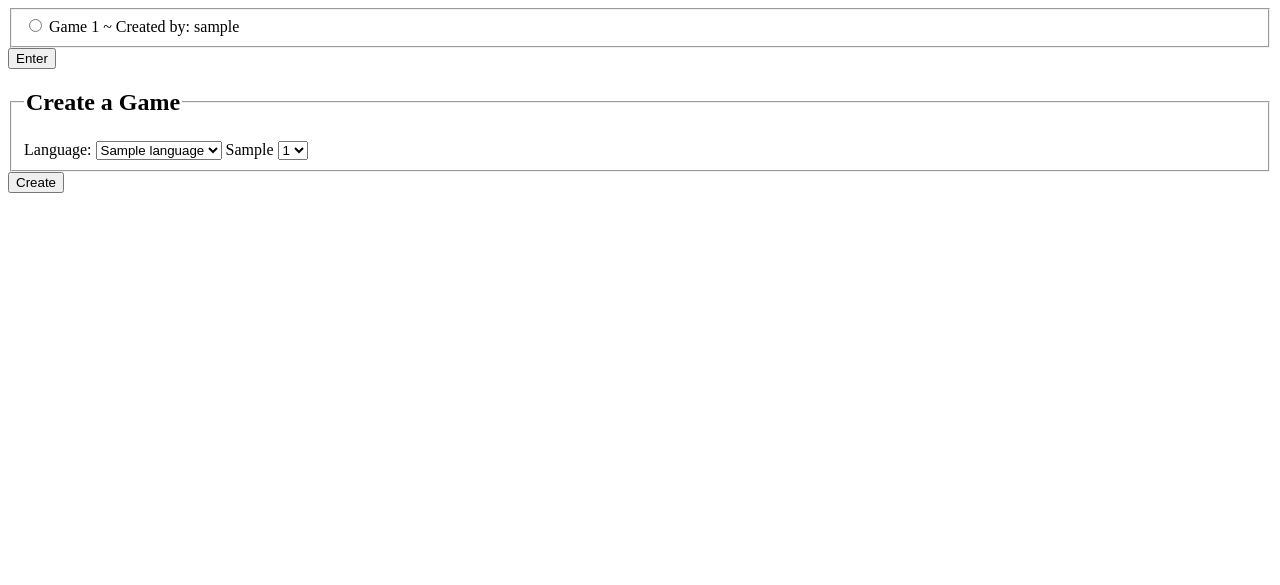
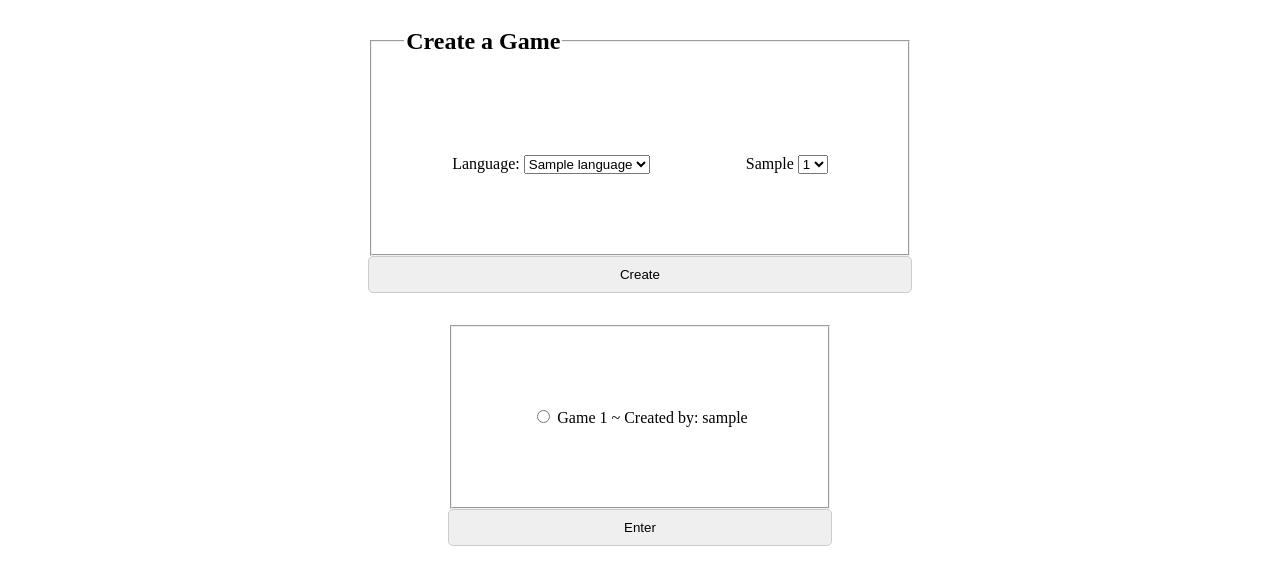
Before and after one commit to marcosdima/bleff_django, a Django app: page /game/ in a window 1280 px wide. Shown: the top 585 px of the page. Run offline with Django 5.2, Linux system fonts and the light colour scheme; tables that the repository leaves empty hold one stand-in row (values such as "Sample post").

Commit message:
new: implementing styles on index

```diff
--- a/bleff/game/templates/game/base.html
+++ b/bleff/game/templates/game/base.html
@@ -12,9 +12,10 @@
     </script>
     <script src="{% static 'game/js/WebSocketManager.js' %}" type="module"></script>
     <script src="{% static 'game/js/WebSocketSetup.js' %}" type="module"></script>
+    <link rel="stylesheet" href="{% static 'bleff/css/styles.css' %}">
 </head>
 <body>
-    <main>
+    <main class="main_container">
         {% block content %}{% endblock %}
     </main>
 </body>
--- a/bleff/game/templates/game/index.html
+++ b/bleff/game/templates/game/index.html
@@ -1,48 +1,59 @@
+{% load static %}
+
 <!DOCTYPE html>
 <html lang="en">
 <head>
     <meta charset="UTF-8">
     <meta name="viewport" content="width=device-width, initial-scale=1.0">
     <title>Bleff</title>
+    <link rel="stylesheet" href="{% static 'bleff/css/styles.css' %}">
 </head>
 <body>
-    {% if object_list %}
-        <form action="{% url 'game:enter_game' %}" method="post">
+    <form action="{% url 'game:create' %}" method="post" class="main_container">
         {% csrf_token %}
-            <fieldset>
-                {% for game in object_list %}
-                    <div>
-                        <input type="radio" name="game" id="game{{ forloop.counter }}" value="{{ game.id }}">
-                        <label>Game {{game.id}} ~ Created by: {{game.creator}}</label>
-                    </div>
-                {% endfor %}
-            </fieldset>
-            <input type="submit" value="Enter">
-        </form>
-    {% else %}
-        <div>No games are available.</div>
-    {% endif %}
-    <form action="{% url 'game:create' %}" method="post">
-        {% csrf_token %}
-        <fieldset>
+        <fieldset class="row_container">
             <legend><h2>Create a Game</h2></legend>
+
+                <div class="pointer">
                     <label for="language">Language: </label>
                     <select id="language" name="language">
                         {% for language in languages %}
                             <option value={{language.tag}}>{{language.name}}</option>
                         {% endfor %}
                     </select>
+                </div>
 
                 {% for condition, values in conditions %}
+                    <div class="pointer">
                         <label for={{condition}}>{{condition}} </label>
                         <select id={{condition}} name={{condition}}>
                                 {% for i in values%}
                                     <option value={{i}}>{{i}}</option>
                                 {% endfor %}
                         </select>
+                    </div>
                 {% endfor %}
         </fieldset>
-        <input type="submit" value="Create">
+        <input class="button" type="submit" value="Create">
+    </form>
+
+    <form action="{% url 'game:enter_game' %}" method="post" class="main_container">
+        {% csrf_token %}
+        {% if object_list %}
+            <fieldset>
+                {% for game in object_list %}
+                    <div class="pointer">
+                        <input type="radio" name="game" id="game{{ forloop.counter }}" value="{{ game.id }}">
+                        <label>Game {{game.id}} ~ Created by: {{game.creator}}</label>
+                    </div>
+                {% endfor %}
+            </fieldset>
+            <input class="button" type="submit" value="Enter">
+        {% else %}
+            <fieldset>
+                <div>No games are available.</div>
+            </fieldset>
+        {% endif %}
     </form>
 </body>
 </html>
```
Lines whose indentation alone changed are shown as unchanged.
